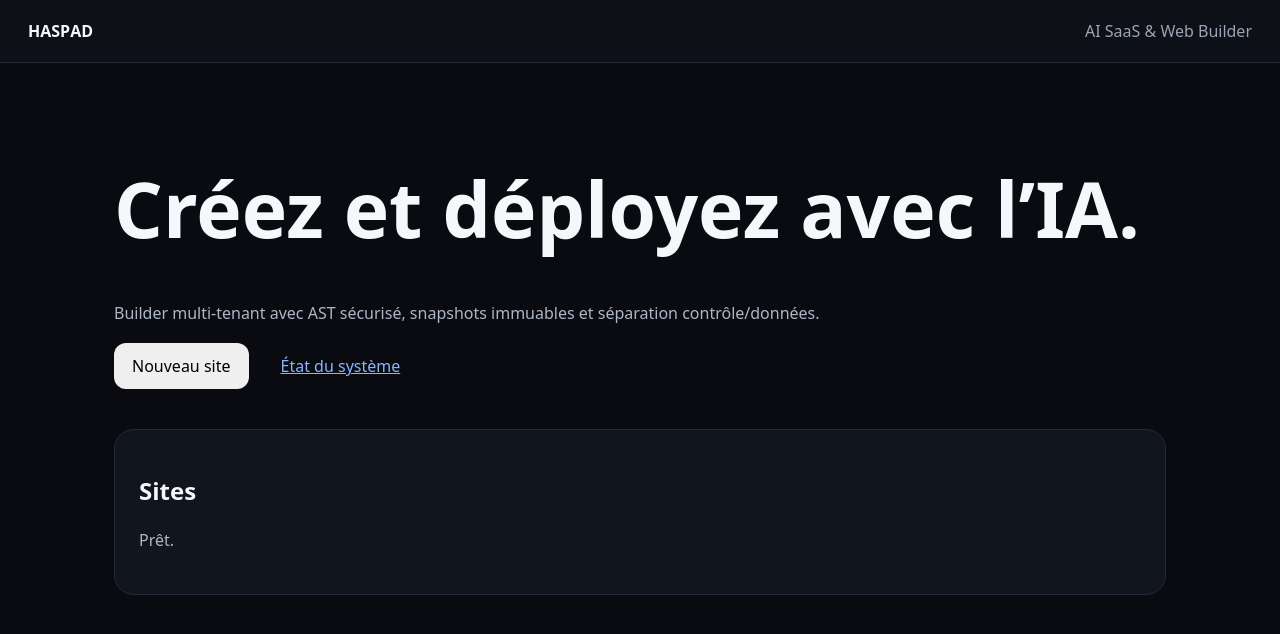
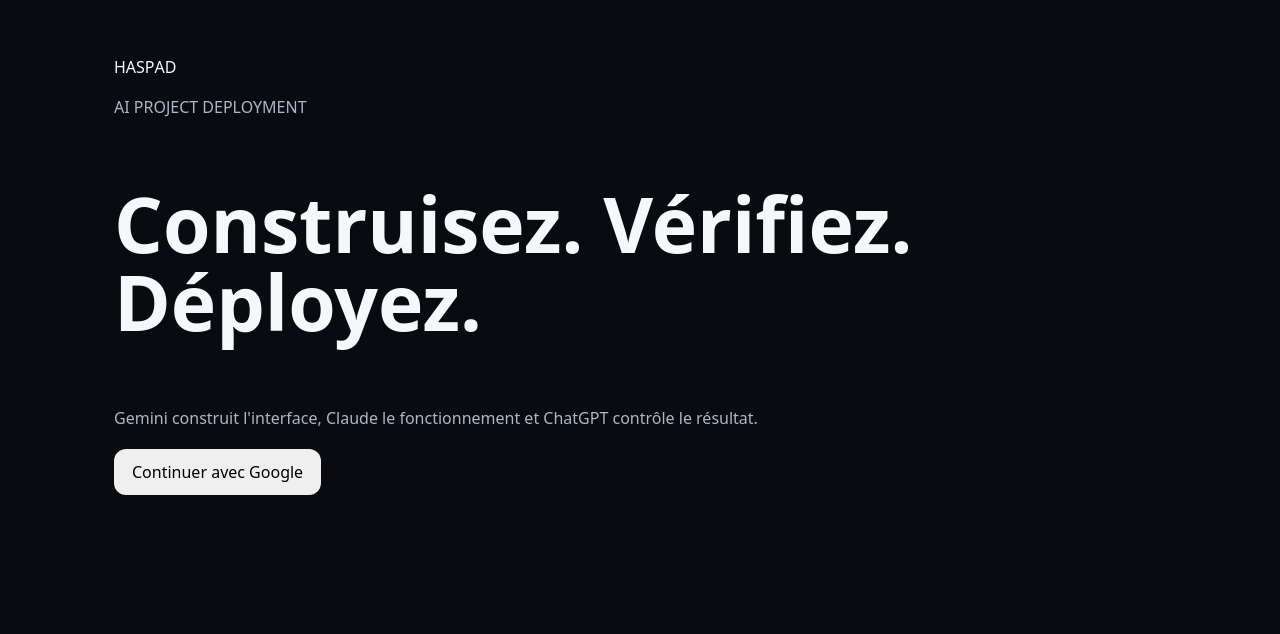
Before and after one commit to helenekoffiaya3-byte/HASPAD, a website: page public/index.html in a window 1280 px wide. Drawn offline with Linux system fonts and the light colour scheme.

Commit message:
feat: build HASPAD interface

```diff
--- a/public/index.html
+++ b/public/index.html
@@ -1,3 +1,3 @@
 <!doctype html>
-<html lang="fr"><head><meta charset="utf-8"><meta name="viewport" content="width=device-width,initial-scale=1"><title>HASPАD — AI Web Builder</title><link rel="stylesheet" href="/css/style.css"></head>
-<body><header><strong>HASPАD</strong><span>AI SaaS &amp; Web Builder</span></header><main><h1>Créez et déployez avec l’IA.</h1><p>Builder multi-tenant avec AST sécurisé, snapshots immuables et séparation contrôle/données.</p><div class="actions"><button id="newSite">Nouveau site</button><a href="/api/health">État du système</a></div><section id="sites" class="panel"><h2>Sites</h2><p id="status">Prêt.</p></section></main><script type="module" src="/js/app.js"></script></body></html>
+<html lang="fr"><head><meta charset="utf-8"><meta name="viewport" content="width=device-width,initial-scale=1"><title>HASPАD</title><link rel="stylesheet" href="/css/style.css"></head>
+<body><main class="center"><section class="card hero"><div class="brand">HASPАD</div><p class="eyebrow">AI PROJECT DEPLOYMENT</p><h1>Construisez. Vérifiez. Déployez.</h1><p>Gemini construit l'interface, Claude le fonctionnement et ChatGPT contrôle le résultat.</p><button id="google" class="primary">Continuer avec Google</button><p id="message" class="muted"></p></section></main><script type="module" src="/js/auth.js"></script></body></html>
```
